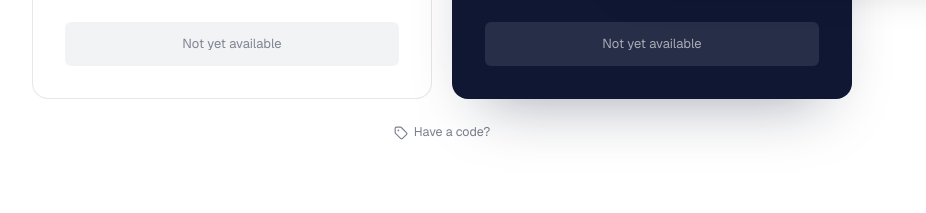
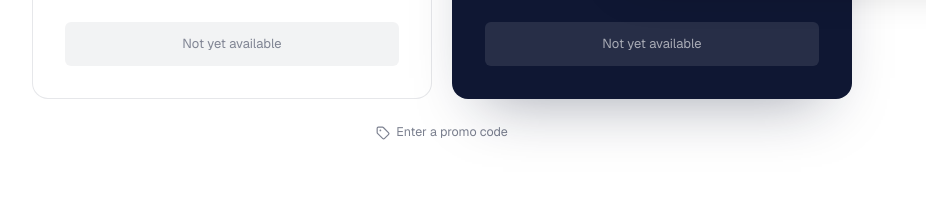
Before and after one commit to oinoilyd/creator-outreach, a Next.js app: page /pricing in a window 1280 px wide. Shown: the part 820-1033 px from the top of the page, without its empty margins (198-1124 px from the left). Built offline with nearby package versions, Linux system fonts and the light colour scheme; no server answers.

Commit message:
chore(pricing): simplify promo CTA — "Enter a promo code"
Per Dylan — "Have a code?" was indirect; the action people are
looking for is "enter the code I already have." Renames the toggle
label and the docblock. No behavior change.

```diff
--- a/components/pricing/PromoCodeApplier.tsx
+++ b/components/pricing/PromoCodeApplier.tsx
@@ -1,13 +1,13 @@
 'use client'
 
 /**
- * "Have a code?" input that pre-applies a Stripe promotion code to
- * the checkout session.
+ * "Enter a promo code" input that pre-applies a Stripe promotion code
+ * to the checkout session.
  *
- * Renders a small toggle ("Have a code?") that expands to an input
- * field + Apply button. On apply we don't hit Stripe directly here
- * — we just stash the code in React Context (PromoCodeContext below)
- * so the PricingCheckoutButton can pass it through to
+ * Renders a small toggle ("Enter a promo code") that expands to an
+ * input field + Apply button. On apply we don't hit Stripe directly
+ * here — we just stash the code in React Context (PromoCodeContext
+ * below) so the PricingCheckoutButton can pass it through to
  * /api/stripe/checkout, which validates against Stripe and surfaces
  * inline errors.
  *
@@ -117,7 +117,7 @@ export function PromoCodeApplier() {
           className="inline-flex items-center gap-1.5 text-[12.5px] text-[#0F1733]/55 dark:text-white/55 hover:text-[#E85D2F] dark:hover:text-[#F2A261] transition-colors"
         >
           <Tag className="w-3.5 h-3.5" />
-          Have a code?
+          Enter a promo code
         </button>
       </div>
     )
```
